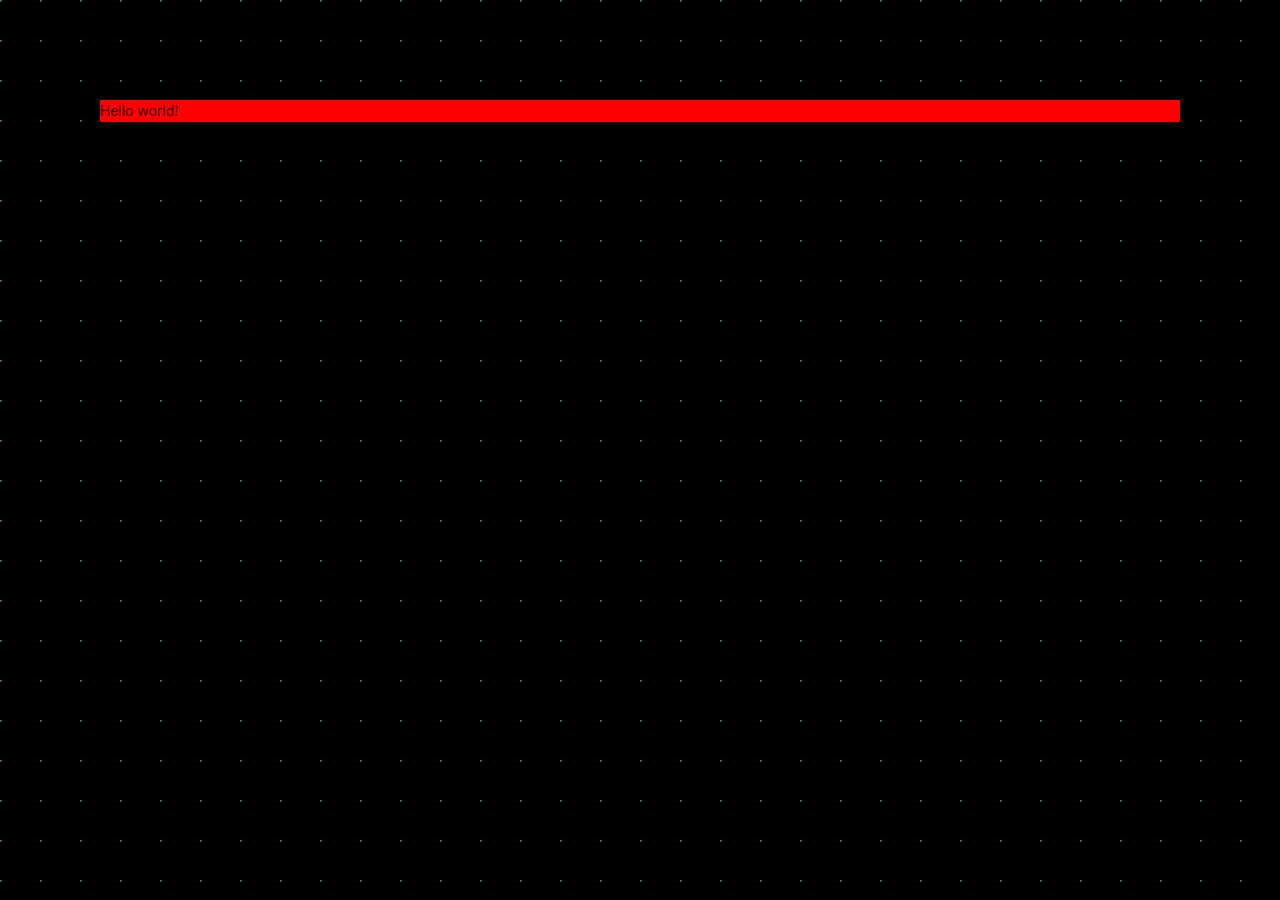
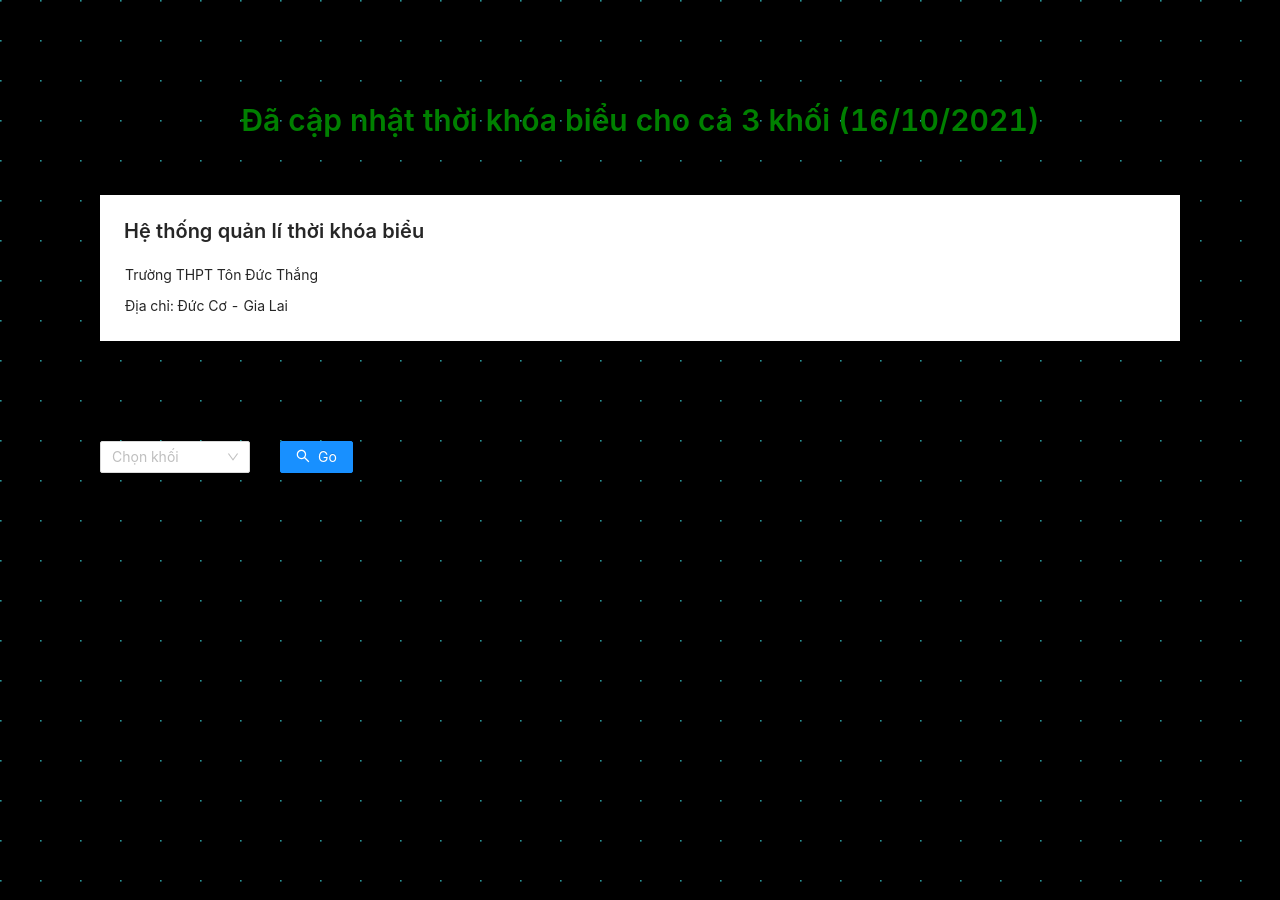
Before and after one commit to hhpr98/tdt-timeline, a React (Create React App) app: page /#/ in a window 1280 px wide. Built offline with nearby package versions, Linux system fonts and the light colour scheme.

Commit message:
homepage

```diff
--- a/package.json
+++ b/package.json
@@ -13,6 +13,7 @@
     "react-router": "^5.2.1",
     "react-router-dom": "^5.3.0",
     "react-scripts": "4.0.3",
+    "sweetalert2": "^11.1.8",
     "web-vitals": "^1.1.2"
   },
   "scripts": {
--- a/src/Components/HomePage/HomePage.js
+++ b/src/Components/HomePage/HomePage.js
@@ -1,21 +1,81 @@
-import { Button } from "antd";
-import { PageHeader, Descriptions } from "antd";
-import { useContext, useEffect } from "react";
-import { DataContext } from "../../Provider/DataProvider";
-import dataContent from "../../data/testdata.json";
+import { PageHeader, Descriptions, Typography, Select, Button } from "antd";
+import { useState } from "react";
+import { SearchOutlined } from '@ant-design/icons';
+
+const { Title } = Typography;
+const { Option } = Select;
 
 export const HomePage = (props) => {
 
-    const { preData, setPreData } = useContext(DataContext);
+    const allGrade = ["10", "11", "12"];
+    const allClass = [
+        ["10C1", "10C2", "10C3", "10C4"],
+        ["11C1", "11C2", "11C3"],
+        ["12C1", "12C2", "12C3"]
+    ];
 
-    useEffect(() => {
+    const [selectedGrade, setSelectedGrade] = useState("");
+    const [selectedClass, setSelectedClass] = useState("");
+    const [className, setClassName] = useState([]);
 
-        setPreData(dataContent);
-    }, []);
+    const onGradeChange = (value) => {
+
+        if (value.startsWith("10")) {
+            setClassName(allClass[0]);
+        } else if (value.startsWith("11")) {
+            setClassName(allClass[1]);
+        } else if (value.startsWith("12")) {
+            setClassName(allClass[2]);
+        }
+
+        setSelectedGrade(value);
+    }
+
+    const onClassChange = (value) => {
+        setSelectedClass(value);
+    }
+
+    const onSubmit = () => {
+        if (selectedClass === "") return;
+
+        window.location.href = "#timesheet/" + selectedClass;
+    }
 
     return (
-        <div style={{backgroundColor:"red"}}>
-            Hello world!
+        <div>
+            <Title style={{ color: "green", textAlign: "center", marginBottom: "5%" }} level={2}>Đã cập nhật thời khóa biểu cho cả 3 khối (16/10/2021)</Title>
+            <PageHeader
+                ghost={false}
+                title="Hệ thống quản lí thời khóa biểu"
+            >
+                <Descriptions size="small" column={1}>
+                    <Descriptions.Item>Trường THPT Tôn Đức Thắng</Descriptions.Item>
+                    <Descriptions.Item>Địa chỉ: Đức Cơ - Gia Lai</Descriptions.Item>
+                </Descriptions>
+            </PageHeader>
+
+            <Select placeholder="Chọn khối" style={{ width: 150, marginTop: 100, marginRight: 30 }} onChange={onGradeChange}>
+                {
+                    allGrade.map(grade => (
+                        <Option key={grade}>{grade}</Option>
+                    ))
+                }
+            </Select>
+
+            {
+                className.length !== 0 ? (
+                    <Select style={{ width: 150, marginRight: 30 }} placeholder="Chọn lớp" onChange={onClassChange}>
+                        {
+                            className.map(item => (
+                                <Option key={item}>{item}</Option>
+                            ))
+                        }
+                    </Select>
+                ) : <></>
+            }
+
+
+            <Button type="primary" icon={<SearchOutlined />} onClick={onSubmit}>Go</Button>
         </div>
     );
 }
```
Also changed, not shown: 1 other file (tests, documents, lock files or other folders).
